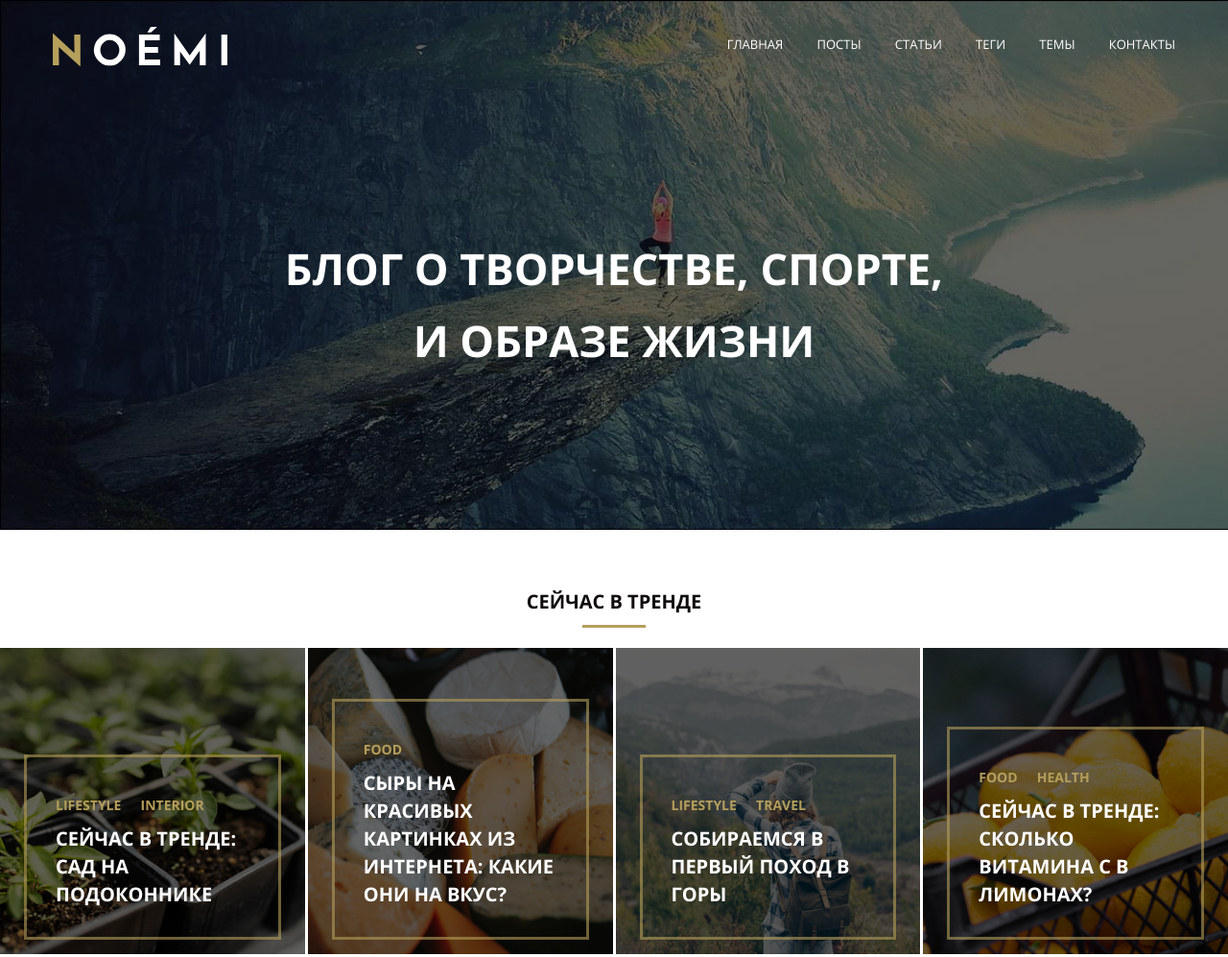
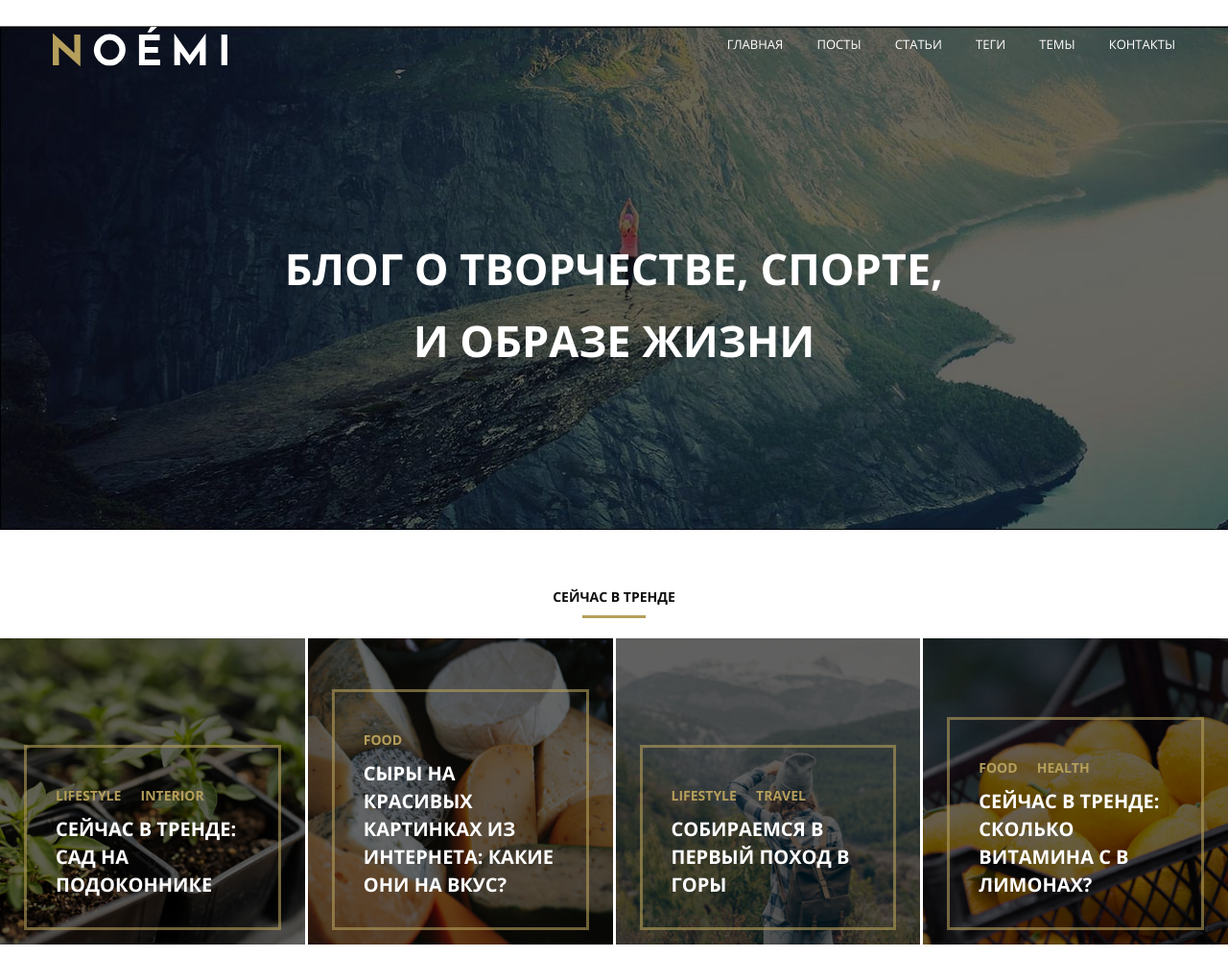
Before and after one commit to Summer20100/NOEMIADAPT, a plain HTML site: page index.html in a window 1280 px wide. Shown: the top 997 px of the page at 96% size. Drawn offline with Linux system fonts and the light colour scheme; files whose address does not match are found by name.

Commit message:
Update index.html

```diff
--- a/index.html
+++ b/index.html
@@ -6,13 +6,14 @@
 	<title>NOEMI</title>
 	<link rel="shortcut icon" href="icon/icon.jpg" type="image/png">
 	<link rel="stylesheet" href="style.css">
-  <link rel="stylesheet" href="CSS/tablet.css">
+  <link rel="stylesheet" href="/CSS/tablet.css">
+  <link rel="stylesheet" href="/CSS/mobile.css">
 </head>
 <body>
 	<div class="all-content">
-				<header class="header">
+		<header class="header">
 			<div class="header-banner">
-				<div style="display: flex; justify-content: space-between;">
+				<div class="header-banner__content">
 					<div class="header-menu">
 						<div class="header-logo">
 							<a href="#0">
@@ -53,7 +54,7 @@
 			</div>
 		</header>
 		<div class="trends">
-			<h3 class="title" style="font-size: 20px; line-height: 29px;">сейчас в тренде</h3>
+			<h3 class="title title__section">сейчас в тренде</h3>
 			<div class="trends__content">
 				<div class="trend__content title01__img">
 					<div class="trend__title">
@@ -397,7 +398,7 @@
 			</aside>
 		</div>
 		<div class="shop">
-			<h3 class="title" style="font-size: 20px; line-height: 29px;">наши изделия</h3>
+			<h3 class="title title__section">наши изделия</h3>
 			<div class="shop__products">
 				<div class="shop__product">
 					<div class="product01__img">
@@ -438,6 +439,7 @@
 						</article>
 						<form action="#" class="shop-form">
 							<div class="price">
+                <p class="old-price"></p>
 								<p class="new-price">3500 &#8381</p>
 							</div>
 							<button class="shop-button" type="button">
```
